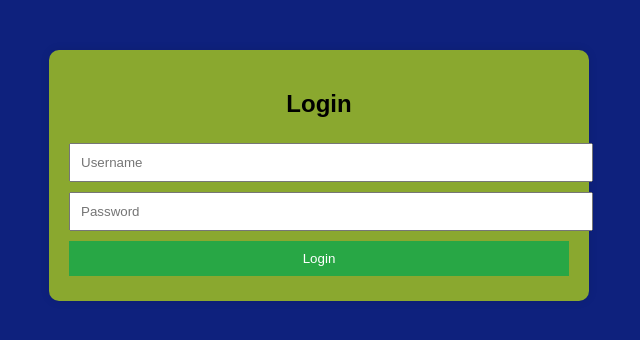
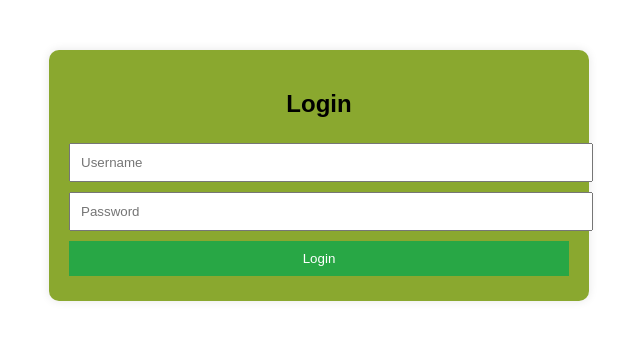
Before and after one commit to raghav21r/raghav_1ce23is061_parvam_java_training, a Python web app: template flask/templates/home.html in a window 1280 px wide. Shown: the top 340 px of the page, without its empty margins (321-961 px from the left). Run offline with Jinja, Linux system fonts and the light colour scheme; the template is opened without the code that fills it, so the values that code supplies are empty.

Commit message:
The RAG code

```diff
--- a/flask/templates/home.html
+++ b/flask/templates/home.html
@@ -6,7 +6,7 @@
   <style>
     body {
       font-family: Arial, sans-serif;
-      background: #0e217d;
+      background: #0e207d00;
       margin: 0;
       padding: 0;
     }
```
Also changed, not shown: rag.py (added).
